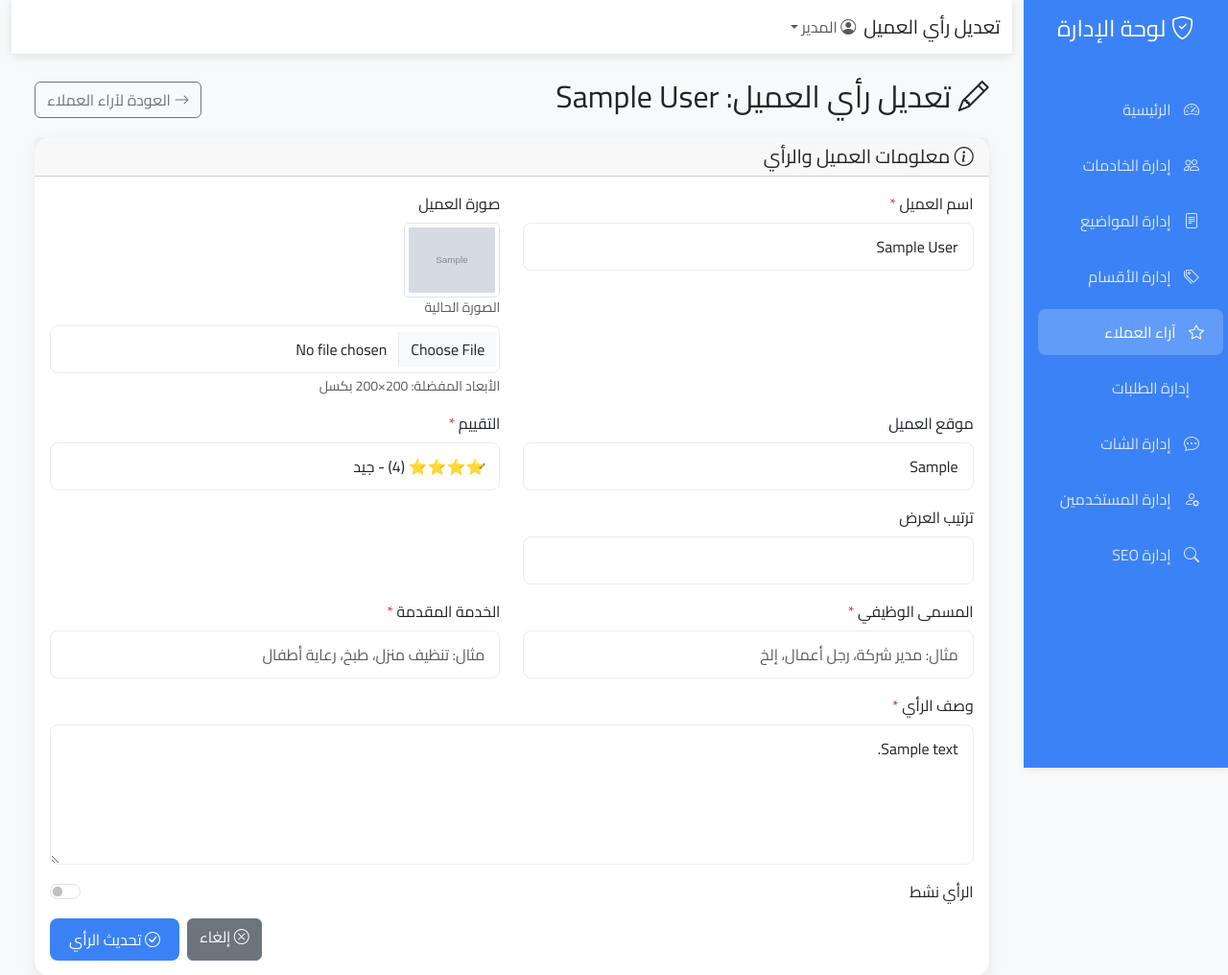
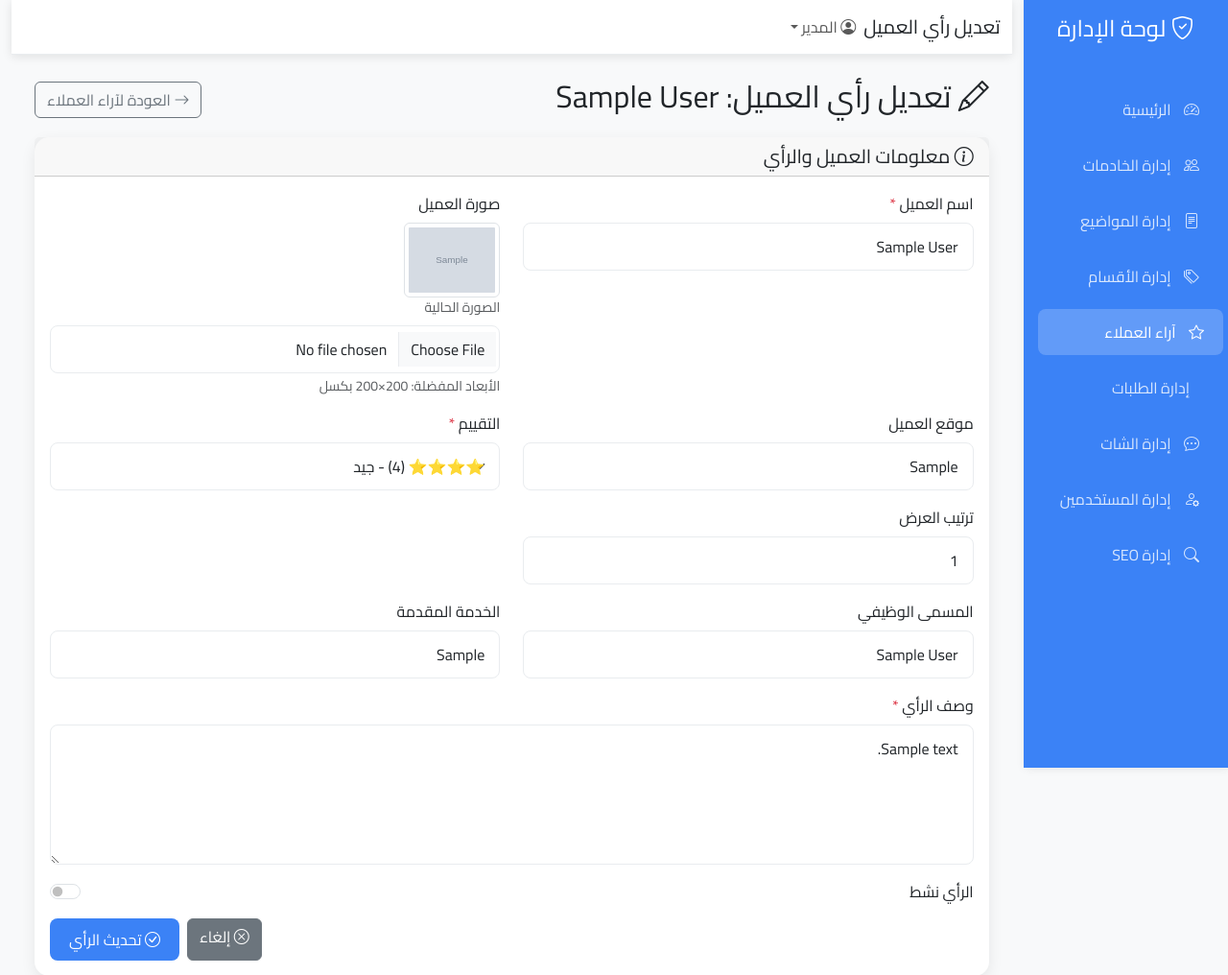
Before and after one commit to moaskary20/miss-helpers, a Laravel app: page /admin/customer-reviews/1/edit in a window 1280 px wide. Shown: the top 1016 px of the page at 96% size. Run offline with Laravel 12, Linux system fonts and the light colour scheme; a user stored in the database is signed in; tables that the repository leaves empty hold one stand-in row (values such as "Sample post"); grey boxes marked "Sample" are stand-in pictures; parts of the project's set-up code (start-up, migrations or seed data) failed here and were passed over.

Commit message:
Fix: إصلاح خطأ 500 عند إضافة رأي عميل جديد
- إضافة migration لاستعادة الأعمدة المفقودة (job_title, service_received, sort_order)
- إصلاح خطأ JavaScript في نماذج الإنشاء والتعديل (customer_image -> customer_photo)
- جعل حقول job_title و service_received اختيارية في النماذج

```diff
--- a/resources/views/admin/customer-reviews/edit.blade.php
+++ b/resources/views/admin/customer-reviews/edit.blade.php
@@ -137,14 +137,13 @@
                     <div class="row">
                         <div class="col-md-6">
                             <div class="mb-3">
-                                <label for="job_title" class="form-label">المسمى الوظيفي <span class="text-danger">*</span></label>
+                                <label for="job_title" class="form-label">المسمى الوظيفي</label>
                                 <input type="text"
                                        class="form-control @error('job_title') is-invalid @enderror"
                                        id="job_title"
                                        name="job_title"
                                        value="{{ old('job_title', $review->job_title) }}"
-                                       placeholder="مثال: مدير شركة، رجل أعمال، إلخ"
-                                       required>
+                                       placeholder="مثال: مدير شركة، رجل أعمال، إلخ">
                                 @error('job_title')
                                     <div class="invalid-feedback">{{ $message }}</div>
                                 @enderror
@@ -153,14 +152,13 @@
 
                         <div class="col-md-6">
                             <div class="mb-3">
-                                <label for="service_received" class="form-label">الخدمة المقدمة <span class="text-danger">*</span></label>
+                                <label for="service_received" class="form-label">الخدمة المقدمة</label>
                                 <input type="text"
                                        class="form-control @error('service_received') is-invalid @enderror"
                                        id="service_received"
                                        name="service_received"
                                        value="{{ old('service_received', $review->service_received) }}"
-                                       placeholder="مثال: تنظيف منزل، طبخ، رعاية أطفال"
-                                       required>
+                                       placeholder="مثال: تنظيف منزل، طبخ، رعاية أطفال">
                                 @error('service_received')
                                     <div class="invalid-feedback">{{ $message }}</div>
                                 @enderror
@@ -214,7 +212,7 @@
 <script>
 document.addEventListener('DOMContentLoaded', function() {
     // معاينة الصورة
-    const imageInput = document.getElementById('customer_image');
+    const imageInput = document.getElementById('customer_photo');
     const previewContainer = document.createElement('div');
     previewContainer.className = 'mt-2';
     previewContainer.innerHTML = '<img id="image-preview" class="img-thumbnail" style="max-width: 200px; display: none;">';
```
Also changed, not shown: resources/views/admin/customer-reviews/create.blade.php (+5 -7 lines), database/migrations/2025_11_29_121930_add_missing_fields_to_customer_reviews_table.php (added).
